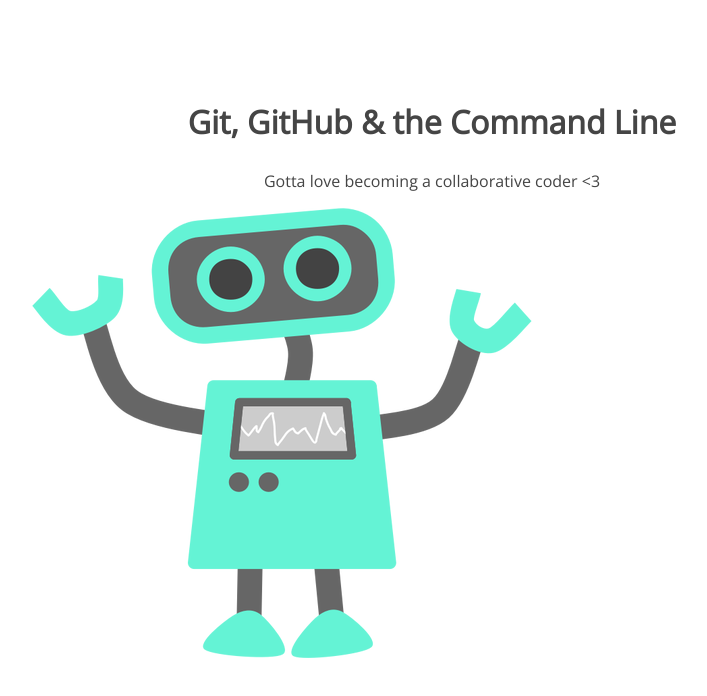
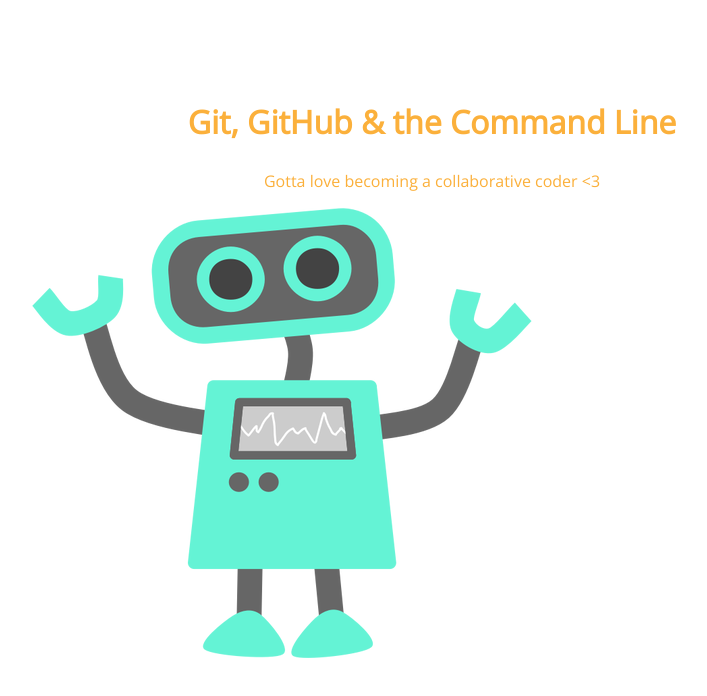
Before and after one commit to jlmack13/105-project, a plain HTML site: page index.html in a window 1280 px wide. Shown: the whole page, without its empty margins (208-915 px from the left). Drawn offline with nearby package versions, Linux system fonts and the light colour scheme.

Commit message:
change h1 color

```diff
--- a/css/style.css
+++ b/css/style.css
@@ -5,7 +5,7 @@
 section h1,
 section p {
 	text-align: center;
-	color: #454545;
+	color: #fbb03b;
 }
 section h1 {
 	font: 32px 'Open Sans';
```
